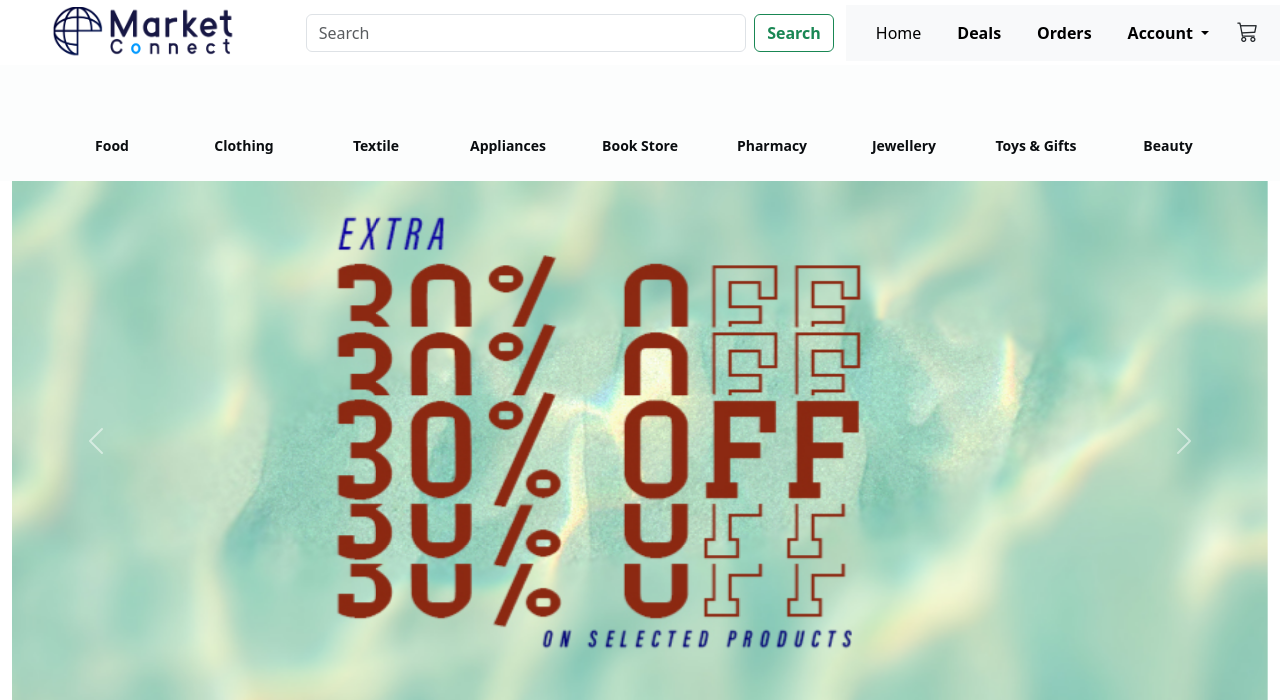
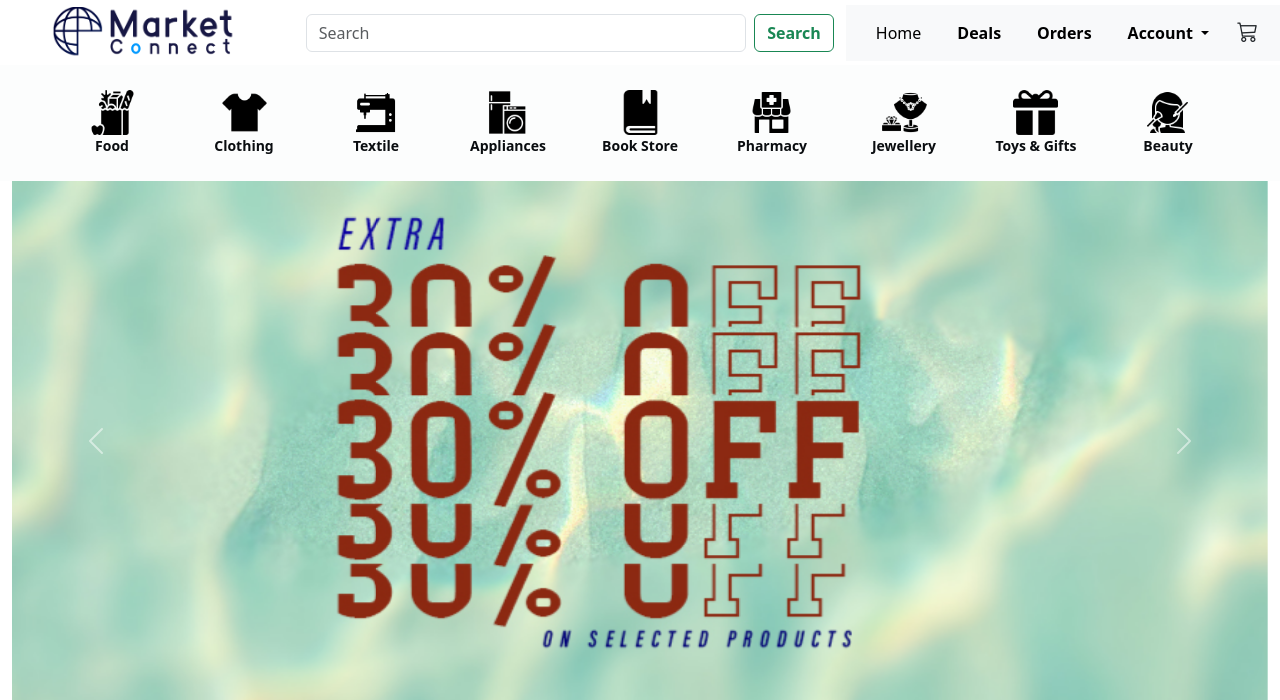
Before and after one commit to Market-Connect/MarketConnect, a Flask app: template templates/customerHome.html in a window 1280 px wide. Shown: the top 700 px of the page. Run offline with Flask 3, Linux system fonts and the light colour scheme; the template is opened without the code that fills it, so the values that code supplies are empty; some libraries are stand-ins or nearby versions.

Commit message:
Some logics

```diff
--- a/main.py
+++ b/main.py
@@ -4,35 +4,46 @@ import json, random
 app = Flask(__name__)
 
 
+
 def getLinks():
-    links = []
+    accessed_indices = set()
     with open('static/imageData.json') as f:
         data = json.load(f)
-        links = data
-    return links
 
+    choice = ["1", "2", "3", "4", "5", "6", "7", "8", "9"]
+
+    total_items = len(data)
+    items = []
+
+    while len(items) < 9:
+        random_index = random.choice(choice)
+        if random_index not in accessed_indices:
+            accessed_indices.add(random_index)
+            items.append(data[random_index])
+
+    return items
 
 
 @app.route('/')
 def landing():
-	return render_template('LandingPage.html')
+    return render_template('LandingPage.html')
 
 
 @app.route('/login')
 def login():
-	return render_template('loginPage.html')
+    return render_template('loginPage.html')
 
 
 @app.route('/contact')
 def contact():
-	return render_template('contactus.html')
+    return render_template('contactus.html')
 
 
 @app.route('/customer', methods=["GET", "POST"])
 def customer():
-	links = getLinks()
-	return render_template('customerHome.html', links = links)
+    links = getLinks()
+    return render_template('customerHome.html', links = links)
 
 
 if __name__ == "__main__":
-	app.run(debug=True)
+    app.run(debug=True)
--- a/templates/customerHome.html
+++ b/templates/customerHome.html
@@ -123,31 +123,31 @@
   <header>
     <nav>
       <li ><a class="category-box" href="#category1">
-          <p class="categoryText"><img class="icon" src="{{links['1']}}" width="auto" height="45px">Food</p>
+          <p class="categoryText"><img class="icon" src="static/assets/grocery.png" width="auto" height="45px">Food</p>
         </a></li>
       <li ><a class="category-box" href="#category2">
-          <p class="categoryText"><img class="icon" src="{{links['2']}}" width="auto" height="45px">Clothing</p>
+          <p class="categoryText"><img class="icon" src="static/assets/t-shirt.png" width="auto" height="45px">Clothing</p>
         </a></li>
       <li ><a class="category-box" href="#category3">
-          <p class="categoryText"><img class="icon" src="{{links['3']}}" width="auto" height="45px"> Textile</p>
+          <p class="categoryText"><img class="icon" src="static/assets/sewing-machine.png" width="auto" height="45px"> Textile</p>
         </a></li>
         <li ><a class="category-box" href="#category7">
-          <p class="categoryText"><img class="icon" src="{{links['4']}}" width="auto" height="45px">Appliances</p>
+          <p class="categoryText"><img class="icon" src="static/assets/electrical-appliances.png" width="auto" height="45px">Appliances</p>
         </a></li>
       <li ><a class="category-box" href="#category5">
-          <p class="categoryText"><img class="icon" src="{{links['5']}}" width="auto" height="45px">Book Store</p>
+          <p class="categoryText"><img class="icon" src="static/assets/agenda.png" width="auto" height="45px">Book Store</p>
         </a></li>
       <li ><a class="category-box" href="#category6">
-          <p class="categoryText"><img class="icon" src="{{links['6']}}" width="auto" height="45px">Pharmacy</p>
+          <p class="categoryText"><img class="icon" src="static/assets/pharmacy.png" width="auto" height="45px">Pharmacy</p>
         </a></li>
       <li ><a class="category-box" href="#category7">
-          <p class="categoryText"><img class="icon" src="{{links['7']}}" width="auto" height="45px">Jewellery</p>
+          <p class="categoryText"><img class="icon" src="static/assets/jewelry.png" width="auto" height="45px">Jewellery</p>
         </a></li>
         <li ><a class="category-box" href="#category7">
-          <p class="categoryText"><img class="icon" src="{{links['8']}}" width="auto" height="45px">Toys & Gifts</p>
+          <p class="categoryText"><img class="icon" src="static/assets/giftbox.png" width="auto" height="45px">Toys & Gifts</p>
         </a></li>
         <li ><a class="category-box" href="#category7">
-          <p class="categoryText"><img class="icon" src="{{links['9']}}" width="auto" height="45px">Beauty</p>
+          <p class="categoryText"><img class="icon" src="static/assets/makeup.png" width="auto" height="45px">Beauty</p>
         </a></li>
     </nav>
   </header>
```
